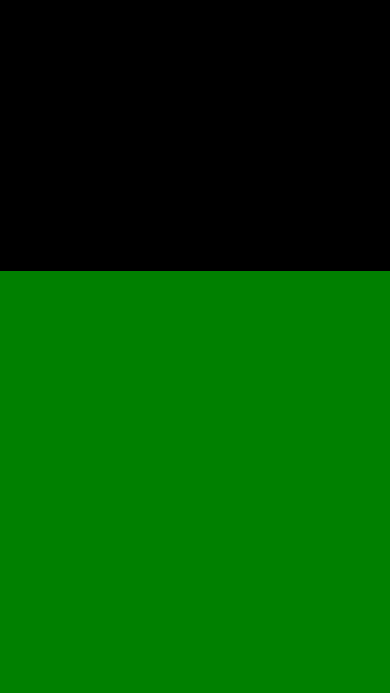
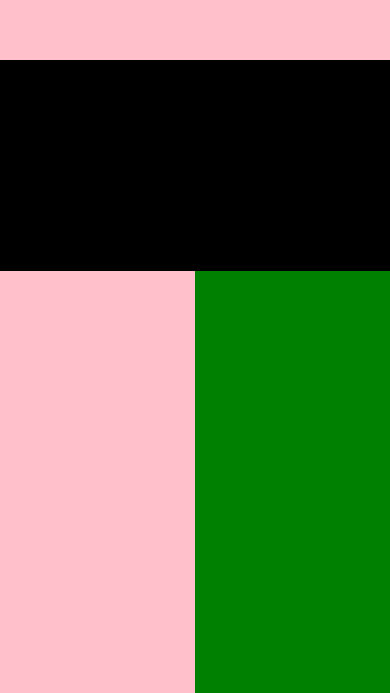
Before and after one commit to wilson20010327/react_native, a React Native app in the folder tutorial/: screen / in a window 390 px wide. Shown: the part 151-844 px from the top of the page. Built offline with nearby package versions, Linux system fonts and the light colour scheme.

Commit message:
tutorial: to shoe the diffrent of the flex direction

```diff
--- a/tutorial/App.js
+++ b/tutorial/App.js
@@ -1,22 +1,38 @@
-import { StatusBar } from 'expo-status-bar';
-import { StyleSheet, Text,View } from 'react-native'; //before using the components make sure to import them
+import { StatusBar } from "expo-status-bar";
+import { StyleSheet, Text, View } from "react-native"; //before using the components make sure to import them
 
 export default function App() {
   return (
     <View style={styles.container}>
-    {/*
+      {/*
     use View to fill the screen with StyleSheet.flex
     only one component can be return, simply will use a View to pack all the components
     */}
       <View style={styles.black}>
-          {/*
+        {/*
           Get half of the screen because in the same level sum of the flex=2 and this view get 1
           */}
+        <View style={styles.container_black}>
+          {/*
+            change the flex direction and the order of the blocks will become different, in default is column
+            */}
+          <View style={styles.pink}></View>
+          <View style={styles.black}></View>
+        </View>
       </View>
+
+      {/* half of the screen*/}
       <View style={styles.green}>
-          {/*
+        {/*
           Get half of the screen because in the same level sum of the flex=2 and this view get 1
           */}
+        <View style={styles.container_green}>
+          {/*
+            change the flex direction and the order of the blocks will become different, this is row
+            */}
+          <View style={styles.pink}></View>
+          <View style={styles.green}></View>
+        </View>
       </View>
     </View>
   );
@@ -25,14 +41,28 @@ export default function App() {
 const styles = StyleSheet.create({
   container: {
     flex: 1,
-    justifyContent: 'center',
+    justifyContent: "center",
   },
   black: {
     flex: 1,
-    backgroundColor: 'black', //change the color of the View to make the result of flex more visible
+    backgroundColor: "black", //change the color of the View to make the result of flex more visible
   },
   green: {
     flex: 1,
-    backgroundColor: 'green',// beside the name of the color you can also use color code 	#008000
+    backgroundColor: "green", // beside the name of the color you can also use color code 	#008000
+  },
+  pink: {
+    flex: 1,
+    backgroundColor: "pink", //change the color of the View to make the result of flex more visible
+  },
+  container_black: {
+    flex: 1,
+    flexDirection: "column",
+    justifyContent: "center",
+  },
+  container_green: {
+    flex: 1,
+    flexDirection: "row",
+    justifyContent: "center",
   },
 });
```
